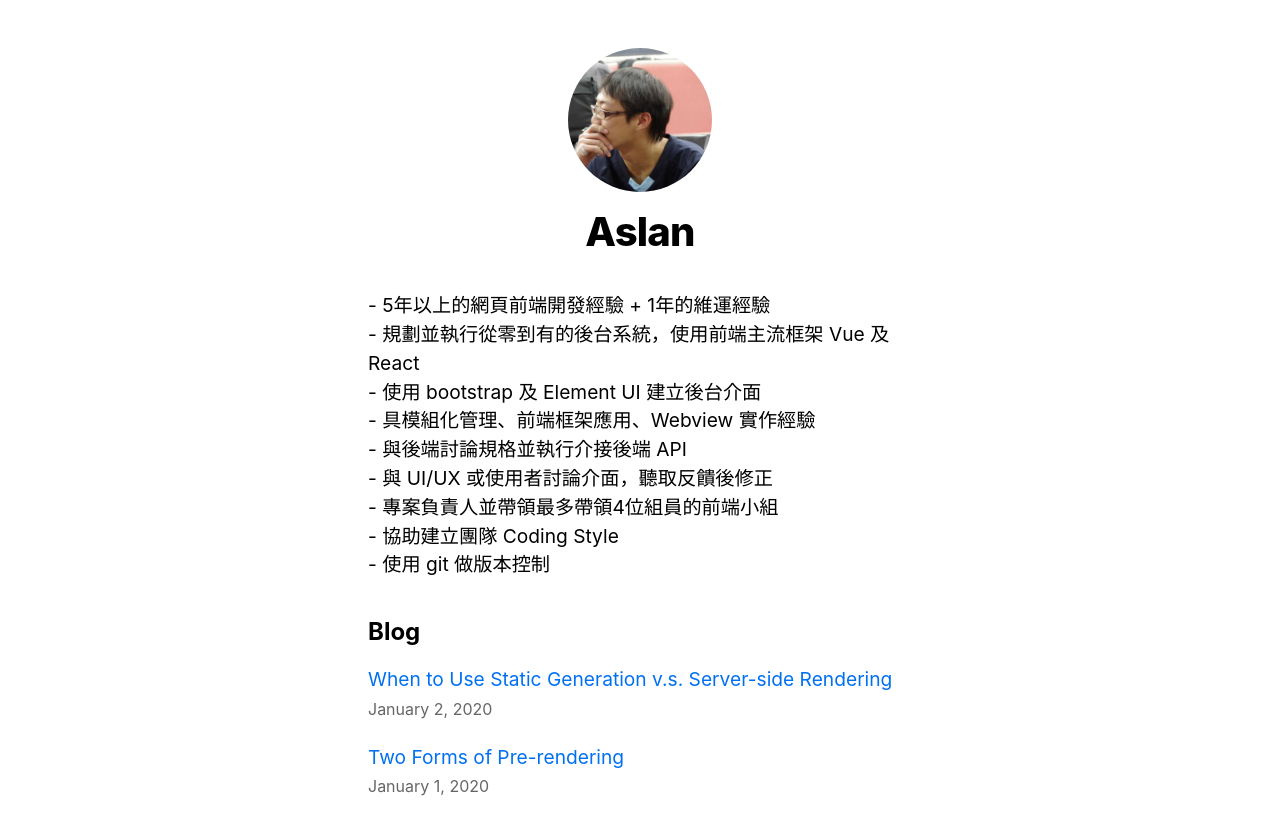
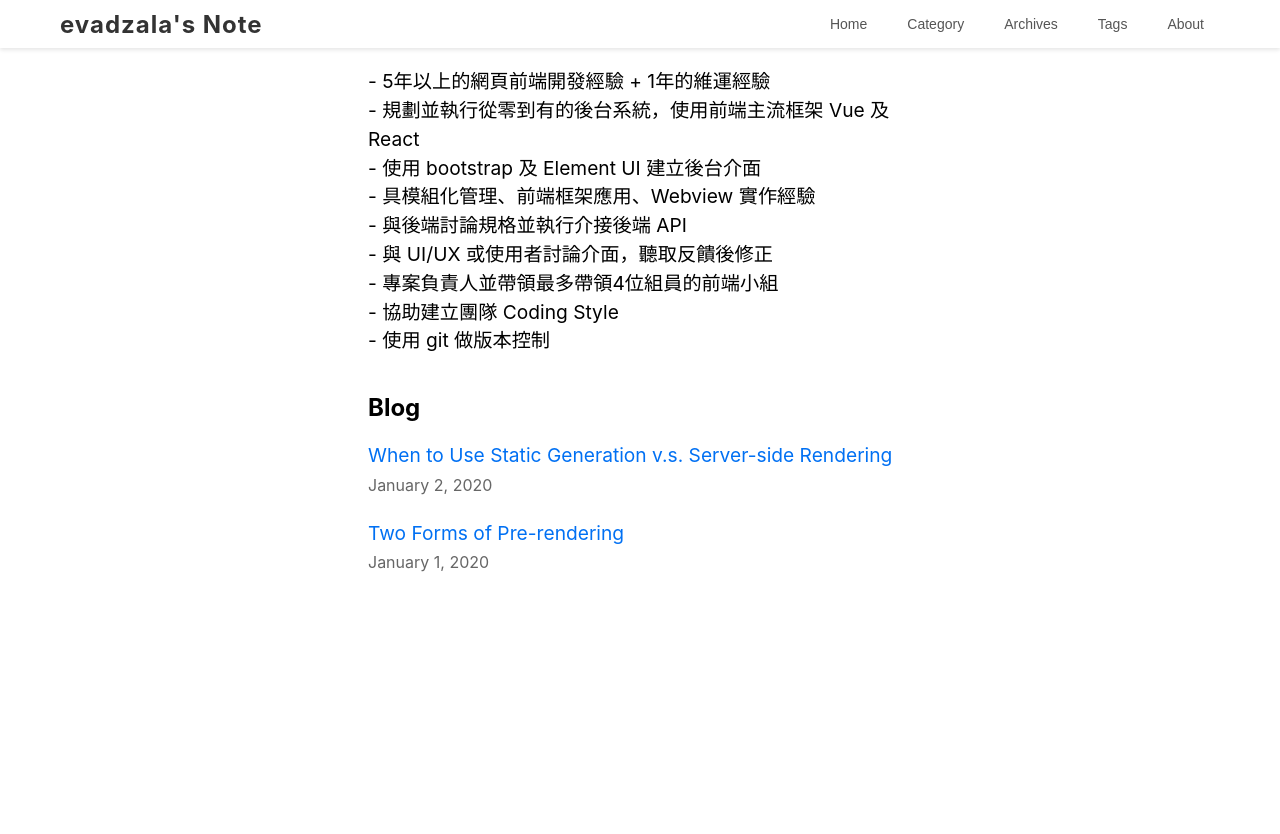
Before and after one commit to evadzala/evadzala-nextjs-blog, a Next.js app: page / in a window 1280 px wide. Shown: the top 834 px of the page. After the commit the page ends 800 px from the top, so only its background shows below. Built offline with nearby package versions, Linux system fonts and the light colour scheme.

Commit message:
feat: 新增header

```diff
--- /dev/null
+++ b/components/header.js
@@ -0,0 +1,45 @@
+import React, { useState } from 'react';
+import styles from '../styles/header.module.css'; // 引入外部 CSS
+import { siteTitle } from './layout';
+
+const Header = () => {
+  const [isOpen, setIsOpen] = useState(false);
+  const navItems = ['Home', 'Category', 'Archives', 'Tags', 'About'];
+
+  const toggleMenu = () => {
+    setIsOpen(!isOpen);
+  };
+
+  return (
+    <nav className={styles.headerNav}>
+      <div className={styles.headerContainer}>
+        {/* 左側 Title */}
+        <div className={styles.headerLogo}>
+          {siteTitle}
+        </div>
+
+        {/* 右側按鈕 - 電腦版 */}
+        <div className={`${styles.headerLinks} ${isOpen ? 'is-active' : ''}`}>
+          {navItems.map((item) => (
+            <button key={item} className={styles.headerBtn}>
+              {item}
+            </button>
+          ))}
+        </div>
+
+        {/* 手機版漢堡按鈕 */}
+        <button
+          className={`${styles.headerHamburger} ${isOpen ? 'is-open' : ''}`}
+          onClick={toggleMenu}
+          aria-label="Menu"
+        >
+          <span className={styles.hamburgerLine}></span>
+          <span className={styles.hamburgerLine}></span>
+          <span className={styles.hamburgerLine}></span>
+        </button>
+      </div>
+    </nav>
+  );
+};
+
+export default Header;
--- a/components/layout.js
+++ b/components/layout.js
@@ -3,9 +3,11 @@ import Image from 'next/image';
 import styles from './layout.module.css';
 import utilStyles from '../styles/utils.module.css';
 import Link from 'next/link';
+import Header from '../components/header'
+
 
 const name = 'Aslan';
-export const siteTitle = 'Next.js Sample Website';
+export const siteTitle = `evadzala's Note`;
 
 export default function Layout({ children, home }) {
   return (
@@ -25,7 +27,8 @@ export default function Layout({ children, home }) {
         <meta name="og:title" content={siteTitle} />
         <meta name="twitter:card" content="summary_large_image" />
       </Head>
-      <header className={styles.header}>
+      <Header className={styles.header} />
+      {/* <header className={styles.header}>
         {home ? (
           <>
             <Image
@@ -57,7 +60,7 @@ export default function Layout({ children, home }) {
             </h2>
           </>
         )}
-      </header>
+      </header> */}
       <main>{children}</main>
       {!home && (
         <div className={styles.backToHome}>
--- a/components/layout.module.css
+++ b/components/layout.module.css
@@ -1,13 +1,7 @@
 .container {
   max-width: 36rem;
-  padding: 0 1rem;
-  margin: 3rem auto 6rem;
-}
-
-.header {
-  display: flex;
-  flex-direction: column;
-  align-items: center;
+  padding: 3rem 1rem 0;
+  margin: 0 auto 6rem;
 }
 
 .backToHome {
--- /dev/null
+++ b/styles/header.module.css
@@ -0,0 +1,111 @@
+/* 導覽列容器 */
+.headerNav {
+  background-color: #ffffff;
+  box-shadow: 0 2px 4px rgba(0, 0, 0, 0.1);
+  position: fixed;
+  left: 0;
+  top: 0;
+  width: 100%;
+  height: 3rem;
+}
+
+.headerContainer {
+  max-width: 1200px;
+  margin: 0 auto;
+  padding: 0 20px;
+  display: flex;
+  justify-content: space-between; /* 關鍵：左右分開 */
+  align-items: center;
+  height: 100%;
+}
+
+/* Title 樣式 */
+.headerLogo {
+  font-size: 1.5rem;
+  font-weight: bold;
+  color: #333;
+  letter-spacing: 1px;
+}
+
+/* 電腦版按鈕清單 */
+.headerLinks {
+  display: flex;
+  gap: 8px;
+}
+
+.headerBtn {
+  background: none;
+  border: none;
+  padding: 8px 16px;
+  font-size: 14px;
+  font-weight: 500;
+  color: #555;
+  cursor: pointer;
+  border-radius: 4px;
+  transition: all 0.3s ease;
+}
+
+.headerBtn:hover {
+  background-color: #f0f7ff;
+  color: #007bff;
+}
+
+/* 漢堡按鈕樣式 (預設隱藏) */
+.headerHamburger {
+  display: none;
+  background: none;
+  border: none;
+  cursor: pointer;
+  padding: 10px;
+}
+
+.hamburgerLine {
+  display: block;
+  width: 24px;
+  height: 2px;
+  background-color: #333;
+  margin: 5px 0;
+  transition: 0.4s;
+}
+
+/* --- 響應式設計 (手機版) --- */
+@media (max-width: 768px) {
+  .headerHamburger {
+    display: block; /* 手機版顯示漢堡 */
+  }
+
+  .headerLinks {
+    display: none; /* 隱藏原本的橫向選單 */
+    flex-direction: column;
+    position: absolute;
+    top: 64px;
+    left: 0;
+    width: 100%;
+    background-color: #fff;
+    border-top: 1px solid #eee;
+    padding: 10px 0;
+    box-shadow: 0 4px 6px rgba(0, 0, 0, 0.05);
+  }
+
+  .headerLinks.is-active {
+    display: flex; /* 點擊後開啟選單 */
+  }
+
+  .headerBtn {
+    width: 100%;
+    text-align: left;
+    padding: 15px 30px;
+    border-radius: 0;
+  }
+
+  /* 漢堡轉 X 的動畫 */
+  .headerHamburger.is-open .hamburgerLine:nth-child(1) {
+    transform: rotate(-45deg) translate(-5px, 5px);
+  }
+  .headerHamburger.is-open .hamburgerLine:nth-child(2) {
+    opacity: 0;
+  }
+  .headerHamburger.is-open .hamburgerLine:nth-child(3) {
+    transform: rotate(45deg) translate(-5px, -5px);
+  }
+}
```
Also changed, not shown: 1 other file (tests, documents, lock files or other folders).
